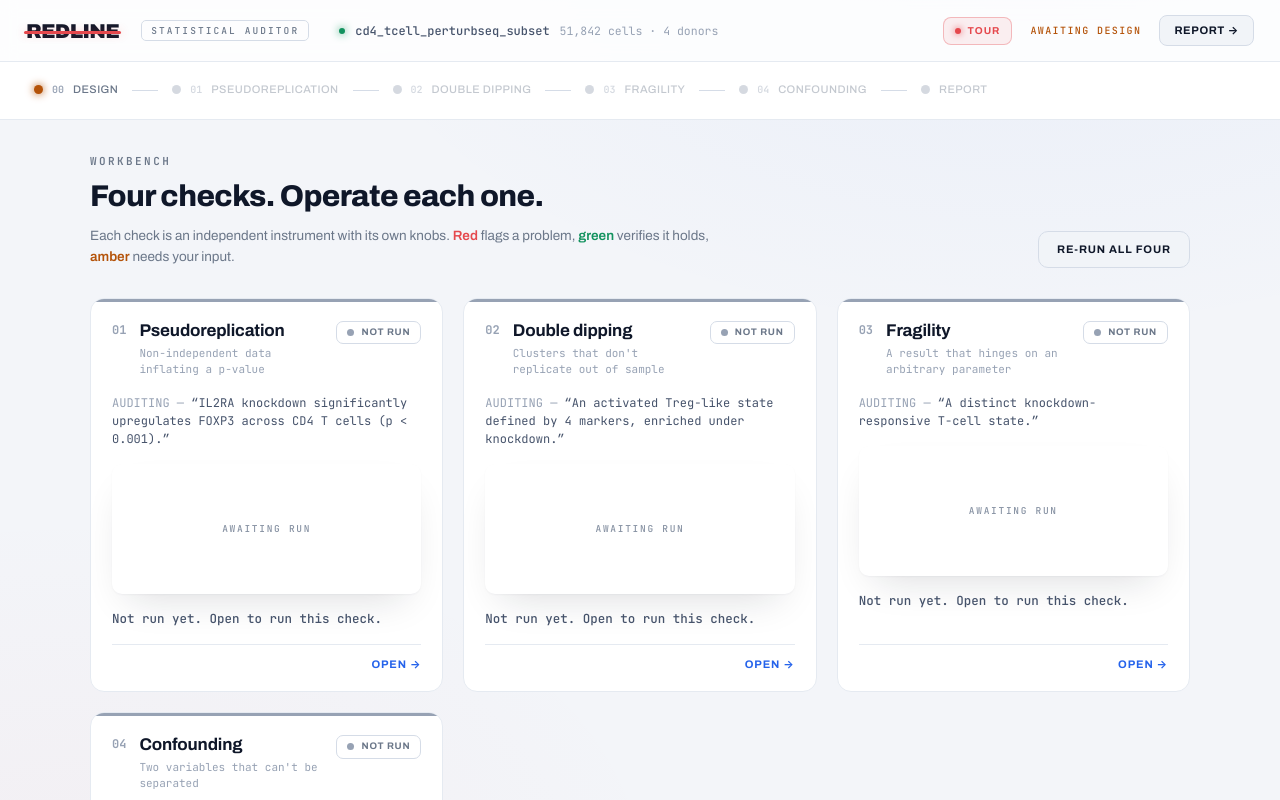
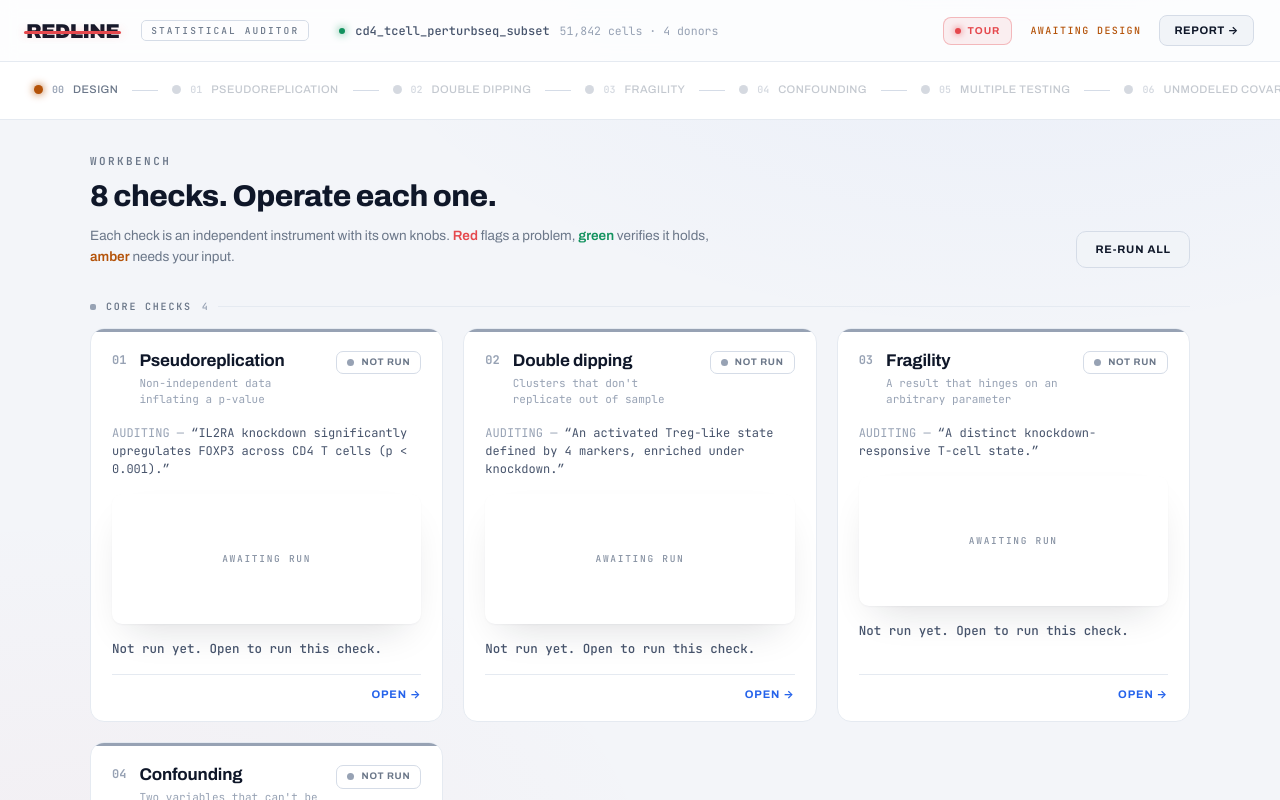
Before and after one commit to pablomanjarres/redline, a Next.js app in the folder apps/web/: page /workbench in a window 1280 px wide. Built offline with nearby package versions, Linux system fonts and the light colour scheme.

Commit message:
web: derive the check set from the registry, never a literal
session, the pipeline rail, the workbench board and the route all read CHECK_IDS
and CHECK_REGISTRY. /checks/9 now 404s instead of silently clamping to check 4.

```diff
--- a/apps/web/src/app/(app)/workbench/page.tsx
+++ b/apps/web/src/app/(app)/workbench/page.tsx
@@ -1,15 +1,38 @@
 'use client';
 
 import type { CheckId } from '@redline/contracts';
+import { CHECK_IDS, CHECK_REGISTRY } from '@redline/contracts';
 import { useSession } from '@/state/session';
 import { CheckTile } from '@/components/workbench/CheckTile';
 
-const IDS: CheckId[] = [1, 2, 3, 4];
+/**
+ * Workbench: the audit board. Every registered check is a live instrument you
+ * open and operate. The four founding checks read as the spine, then the rigor
+ * checks sit under a quiet subhead. "Re-run all" fires every check at once.
+ */
+const CORE_IDS: CheckId[] = CHECK_IDS.filter((id) => CHECK_REGISTRY[id].group === 'core');
+const RIGOR_IDS: CheckId[] = CHECK_IDS.filter((id) => CHECK_REGISTRY[id].group === 'rigor');
 
-/**
- * Workbench: the audit board. Four checks as dark tiles, each a live instrument
- * you open and operate. "Re-run all four" fires every check at once.
- */
+const boardStyle = {
+  marginTop: 16,
+  display: 'grid',
+  gridTemplateColumns: 'repeat(auto-fit, minmax(340px, 1fr))',
+  gap: 20,
+} as const;
+
+function GroupHead({ label, count }: { label: string; count: number }) {
+  return (
+    <div style={{ marginTop: 34, display: 'flex', alignItems: 'center', gap: 10 }}>
+      <span style={{ width: 6, height: 6, borderRadius: 2, background: 'var(--ink-4)', flex: 'none' }} />
+      <span style={{ font: '600 10px/1 var(--mono)', letterSpacing: '.18em', textTransform: 'uppercase', color: 'var(--ink-3)' }}>
+        {label}
+      </span>
+      <span style={{ font: '500 10px/1 var(--mono)', color: 'var(--ink-4)' }}>{count}</span>
+      <span aria-hidden style={{ flex: 1, height: 1, background: 'var(--edge)' }} />
+    </div>
+  );
+}
+
 export default function WorkbenchPage() {
   const { runAll } = useSession();
 
@@ -22,7 +45,7 @@ export default function WorkbenchPage() {
             Workbench
           </div>
           <h1 style={{ margin: '14px 0 0', font: '800 30px/1.05 var(--display)', letterSpacing: '-.02em', color: 'var(--ink)' }}>
-            Four checks. Operate each one.
+            {CHECK_IDS.length} checks. Operate each one.
           </h1>
           <p style={{ margin: '12px 0 0', maxWidth: 640, font: '400 13.5px/1.6 var(--sans)', color: 'var(--ink-3)' }}>
             Each check is an independent instrument with its own knobs.{' '}
@@ -47,15 +70,29 @@ export default function WorkbenchPage() {
             cursor: 'pointer',
           }}
         >
-          Re-run all four
+          Re-run all
         </button>
       </div>
 
-      {/* audit board */}
-      <div data-tour="workbench.board" style={{ marginTop: 30, display: 'grid', gridTemplateColumns: 'repeat(auto-fit, minmax(340px, 1fr))', gap: 20 }}>
-        {IDS.map((id) => (
-          <CheckTile key={id} checkId={id} />
-        ))}
+      {/* audit board: the founding spine, then the rigor checks under a quiet subhead */}
+      <div data-tour="workbench.board">
+        <GroupHead label="Core checks" count={CORE_IDS.length} />
+        <div style={boardStyle}>
+          {CORE_IDS.map((id) => (
+            <CheckTile key={id} checkId={id} />
+          ))}
+        </div>
+
+        {RIGOR_IDS.length > 0 && (
+          <>
+            <GroupHead label="Rigor checks" count={RIGOR_IDS.length} />
+            <div style={boardStyle}>
+              {RIGOR_IDS.map((id) => (
+                <CheckTile key={id} checkId={id} />
+              ))}
+            </div>
+          </>
+        )}
       </div>
     </div>
   );
--- a/apps/web/src/components/shell/Pipeline.tsx
+++ b/apps/web/src/components/shell/Pipeline.tsx
@@ -2,18 +2,18 @@
 
 import Link from 'next/link';
 import { usePathname } from 'next/navigation';
-import type { CheckId } from '@redline/contracts';
+import { CHECK_IDS, CHECK_REGISTRY } from '@redline/contracts';
 import { signalColor } from '@redline/ui';
 import { useSession } from '@/state/session';
 
 /**
- * The pipeline: a horizontal rail of stations (design resolution, the four
- * checks, the report) with a verdict light on each. This IS the navigation, in
- * place of a sidebar of links. The rail line runs behind the nodes so the audit
- * reads as one flow left to right.
+ * The pipeline: a horizontal rail of stations (design resolution, every
+ * registered check, the report, the corrected bundle) with a verdict light on
+ * each. This IS the navigation, in place of a sidebar of links. The rail line
+ * runs behind the nodes so the audit reads as one flow left to right. With
+ * eight checks plus Design, Report, and Corrected it is a long rail, so it
+ * scrolls horizontally on a narrow viewport rather than cramming.
  */
-const IDS: CheckId[] = [1, 2, 3, 4];
-
 export function Pipeline() {
   const path = usePathname();
   const { results, running, fieldsConfirmed } = useSession();
@@ -28,13 +28,13 @@ export function Pipeline() {
     pulse: false,
     locked: false,
   });
-  IDS.forEach((id) => {
+  CHECK_IDS.forEach((id) => {
     const r = results[id];
     const run = running[id];
     stations.push({
       href: `/checks/${id}`,
-      n: `0${id}`,
-      label: ['Pseudoreplication', 'Double dipping', 'Fragility', 'Confounding'][id - 1]!,
+      n: id < 10 ? `0${id}` : String(id),
+      label: CHECK_REGISTRY[id].name,
       active: path === `/checks/${id}`,
       light: run ? '#2563EB' : r ? signalColor(r.state) : 'var(--ink-4)',
       pulse: run,
@@ -46,6 +46,15 @@ export function Pipeline() {
     n: '',
     label: 'Report',
     active: path === '/report',
+    light: 'var(--ink-4)',
+    pulse: false,
+    locked: !fieldsConfirmed,
+  });
+  stations.push({
+    href: '/corrected',
+    n: '',
+    label: 'Corrected',
+    active: path === '/corrected',
     light: 'var(--ink-4)',
     pulse: false,
     locked: !fieldsConfirmed,
--- a/apps/web/src/components/workbench/CheckTile.tsx
+++ b/apps/web/src/components/workbench/CheckTile.tsx
@@ -3,10 +3,10 @@
 import Link from 'next/link';
 import type { ReactNode } from 'react';
 import type { CheckId } from '@redline/contracts';
+import { checkMeta } from '@redline/contracts';
 import { signalColor, stateLabel } from '@redline/ui';
 import { useSession } from '@/state/session';
 import { MiniChart } from '@/components/charts';
-import { CHECK_META } from '@/components/check/CheckStage';
 
 /**
  * One station on the audit board: a whole-tile link into a check's stage. Dark
@@ -19,7 +19,7 @@ export function CheckTile({ checkId }: { checkId: CheckId }) {
   const { results, running, claims } = useSession();
   const result = results[checkId];
   const isRunning = running[checkId];
-  const meta = CHECK_META[checkId];
+  const meta = checkMeta(checkId);
   const claim = claims.find((c) => c.check === checkId)?.text ?? '';
 
   const state = isRunning ? 'running' : result ? result.state : 'ready';
--- a/apps/web/src/state/session.tsx
+++ b/apps/web/src/state/session.tsx
@@ -35,10 +35,10 @@ import type {
   FieldSpec,
   ScenarioId,
 } from '@redline/contracts';
+import { CHECK_IDS, checkRecord } from '@redline/contracts';
 import { DEFAULT_CONFIG, SCENARIOS, assembleReport, reasoningLines } from '@redline/engine';
 import { postCheck, postFields } from '@/lib/api';
 
-const IDS: CheckId[] = [1, 2, 3, 4];
 const DEFAULT_SCENARIO: ScenarioId = 'marson';
 const STORAGE_KEY = 'redline_state_v1';
 const STREAM_INTERVAL_MS = 165;
@@ -86,10 +86,12 @@ interface PersistShape {
 }
 
 // ── Helpers ──────────────────────────────────────────────────────────────────
-const zeroResults = (): Record<CheckId, CheckResult | null> => ({ 1: null, 2: null, 3: null, 4: null });
-const zeroRunning = (): Record<CheckId, boolean> => ({ 1: false, 2: false, 3: false, 4: false });
-const zeroReasoning = (): Record<CheckId, string[]> => ({ 1: [], 2: [], 3: [], 4: [] });
-const zeroReveal = (): Record<CheckId, number> => ({ 1: 0, 2: 0, 3: 0, 4: 0 });
+// Every per-check map is keyed off CHECK_IDS, so adding a rigor check needs no
+// change here: `checkRecord` fills one slot per registered check.
+const zeroResults = (): Record<CheckId, CheckResult | null> => checkRecord(() => null);
+const zeroRunning = (): Record<CheckId, boolean> => checkRecord(() => false);
+const zeroReasoning = (): Record<CheckId, string[]> => checkRecord(() => []);
+const zeroReveal = (): Record<CheckId, number> => checkRecord(() => 0);
 
 function withId<T>(map: Record<CheckId, T>, id: CheckId, value: T): Record<CheckId, T> {
   return { ...map, [id]: value };
@@ -108,7 +110,7 @@ function mergeConfig(base: CheckConfigMap, saved?: Partial<CheckConfigMap> | nul
     // Per-id merge. `id` is the CheckId union, so index the target through a
     // string-keyed view to avoid the union-of-configs intersection assignment.
     const target = out as Record<CheckId, Record<string, unknown>>;
-    for (const id of IDS) {
+    for (const id of CHECK_IDS) {
       const patch = saved[id];
       if (patch) target[id] = { ...target[id], ...patch };
     }
@@ -177,14 +179,11 @@ export function SessionProvider({ children }: { children: ReactNode }) {
   const coreRef = useRef(core);
   coreRef.current = core;
 
-  const timers = useRef<Record<CheckId, ReturnType<typeof setInterval> | null>>({
-    1: null,
-    2: null,
-    3: null,
-    4: null,
-  });
+  const timers = useRef<Record<CheckId, ReturnType<typeof setInterval> | null>>(
+    checkRecord<ReturnType<typeof setInterval> | null>(() => null),
+  );
   // Per-check run token: a superseded run's async resolution is ignored.
-  const tokens = useRef<Record<CheckId, number>>({ 1: 0, 2: 0, 3: 0, 4: 0 });
+  const tokens = useRef<Record<CheckId, number>>(checkRecord(() => 0));
   const mounted = useRef(true);
 
   const clearTimer = useCallback((id: CheckId) => {
@@ -252,7 +251,7 @@ export function SessionProvider({ children }: { children: ReactNode }) {
   const runCheck = useCallback((id: CheckId) => runCheckInternal(id, { stream: true }), [runCheckInternal]);
 
   const runAll = useCallback(() => {
-    for (const id of IDS) void runCheckInternal(id, { stream: true });
+    for (const id of CHECK_IDS) void runCheckInternal(id, { stream: true });
   }, [runCheckInternal]);
 
   // Quiet restore after a reload: repopulate a confirmed check's result and its
@@ -279,7 +278,7 @@ export function SessionProvider({ children }: { children: ReactNode }) {
 
   const loadScenario = useCallback(
     (id: ScenarioId) => {
-      for (const k of IDS) {
+      for (const k of CHECK_IDS) {
         clearTimer(k);
         tokens.current[k] += 1;
       }
@@ -361,7 +360,7 @@ export function SessionProvider({ children }: { children: ReactNode }) {
     setCore(next);
 
     if (next.fieldsConfirmed) {
-      for (const id of IDS) void restoreResult(id);
+      for (const id of CHECK_IDS) void restoreResult(id);
     }
     // Intentionally run-once on mount.
     // eslint-disable-next-line react-hooks/exhaustive-deps
@@ -370,7 +369,7 @@ export function SessionProvider({ children }: { children: ReactNode }) {
   useEffect(
     () => () => {
       mounted.current = false;
-      for (const k of IDS) {
+      for (const k of CHECK_IDS) {
         const t = timers.current[k];
         if (t) clearInterval(t);
       }
@@ -383,7 +382,7 @@ export function SessionProvider({ children }: { children: ReactNode }) {
   const claims = scenario.claims;
 
   const report = useMemo<AuditReport>(() => {
-    const done = IDS.map((id) => core.results[id]).filter((r): r is CheckResult => r != null);
+    const done = CHECK_IDS.map((id) => core.results[id]).filter((r): r is CheckResult => r != null);
     try {
       return assembleReport(dataset, done);
     } catch {
```
Also changed, not shown: apps/web/src/app/(app)/checks/[id]/page.tsx (+14 -13 lines).
